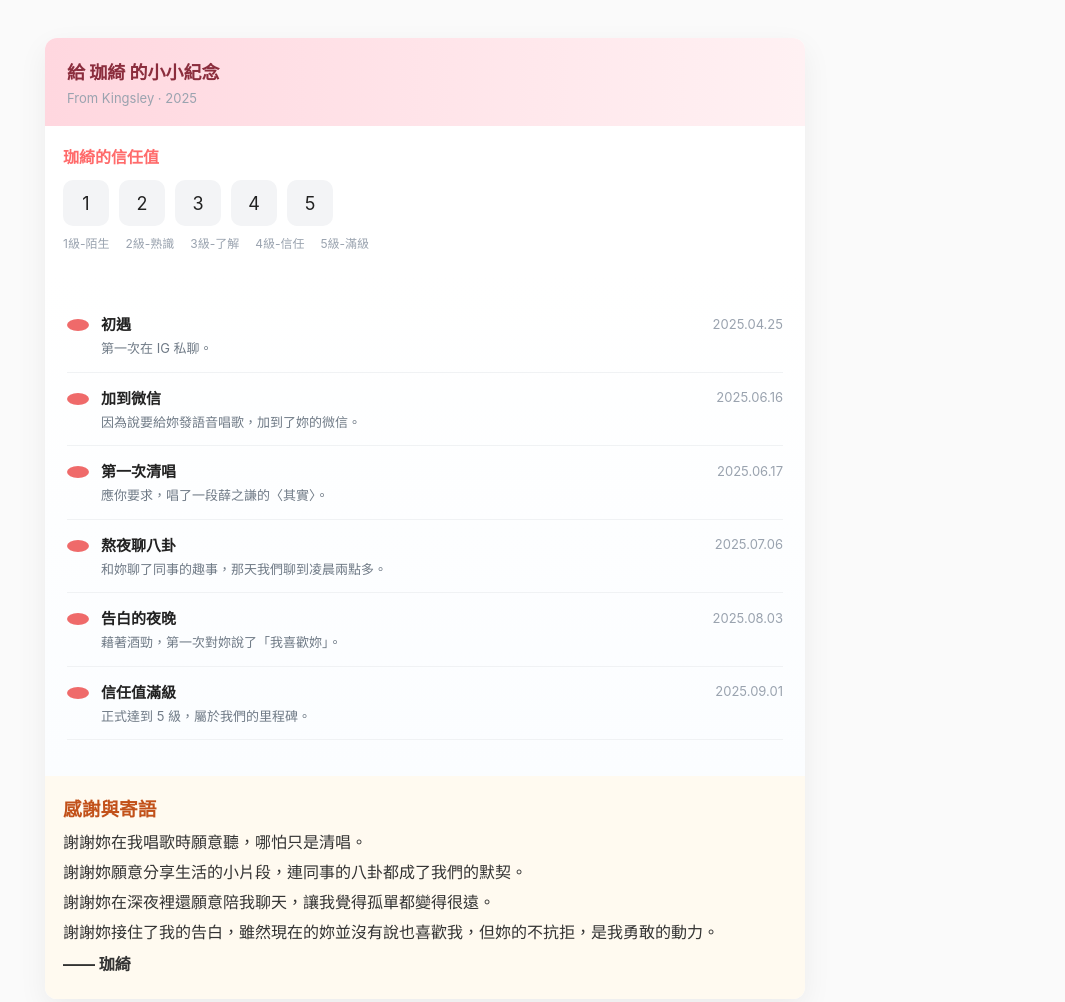
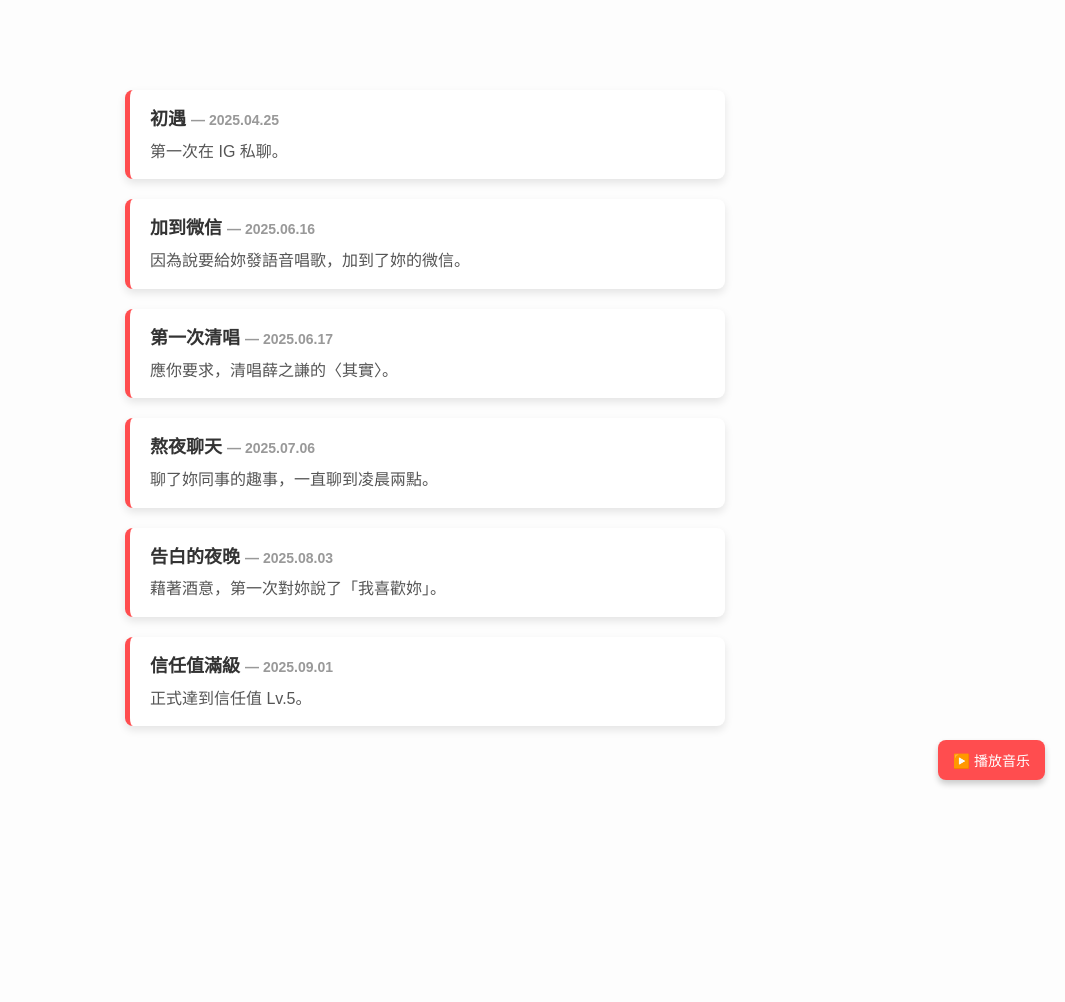
Before and after one commit to kingzz0407-art/Kk1, a plain HTML site: page index.html in a window 1280 px wide. Shown: the whole page, without its empty margins (215-1280 px from the left). After the commit the page ends 816 px from the top, so only its background shows below. Drawn offline with Linux system fonts and the light colour scheme.

Commit message:
Update index.html

```diff
--- a/index.html
+++ b/index.html
@@ -1,172 +1,114 @@
-<!doctype html>
-<html lang="zh-Hant">
+<!DOCTYPE html>
+<html lang="zh">
 <head>
-<meta charset="utf-8" />
-<meta name="viewport" content="width=device-width,initial-scale=1" />
-<title>我們的信任旅程（時間軸樣式）</title>
+  <meta charset="UTF-8">
+  <meta name="viewport" content="width=device-width, initial-scale=1.0">
+  <title>我们的故事</title>
   <style>
-  :root{
-    --bg:#fafafa;
-    --card:#ffffff;
-    --accent:#ff6b6b;
-    --muted:#9aa3af;
-    --text:#222;
-    --dot:#ef6a6a;
+    body {
+      font-family: "Microsoft YaHei", sans-serif;
+      background: #fdfdfd;
+      margin: 0;
+      padding: 0;
+      line-height: 1.6;
     }
-  html,body{height:100%;margin:0;background:var(--bg);font-family: -apple-system, BlinkMacSystemFont, "Noto Sans TC","Helvetica Neue",Arial;color:var(--text)}
-  .frame{max-width:760px;margin:20px auto;padding:18px}
-  .card{background:var(--card);border-radius:12px;box-shadow:0 10px 30px rgba(20,20,20,0.06);overflow:hidden}
-  header{padding:20px 22px;background:linear-gradient(90deg,#ffd7df,#fff1f3);color:#8b2d3d}
-  header h1{margin:0;font-size:18px}
-  header p{margin:6px 0 0;font-size:13px;color:var(--muted)}
-
-  /* 信任值（保留互動） */
-  .trust{padding:18px}
-  .trust h2{margin:0 0 12px;color:var(--accent);font-size:16px}
-  .hearts{display:flex;gap:10px;align-items:center}
-  .heart{width:46px;height:46px;border-radius:10px;display:flex;align-items:center;justify-content:center;background:#f3f4f6;cursor:pointer;transition:all .22s;font-size:18px}
-  .heart.active{background:linear-gradient(120deg,#ffd1d1,#ff8a8a);color:white;transform:scale(1.12);box-shadow:0 8px 20px rgba(255,110,110,0.15)}
-  .labels{display:flex;gap:16px;margin-top:8px;font-size:12px;color:var(--muted)}
-
-  /* timeline 模仿圖片樣式 */
-  .timeline{padding:18px 22px;background:linear-gradient(180deg,#ffffff,#fbfdff)}
-  .timeline-list{padding:12px 0 18px;max-width:720px;margin:0 auto}
-  .timeline-item{display:flex;gap:12px;align-items:flex-start;padding:14px 0;border-bottom:1px solid #f0f2f4}
-  .timeline-dot{width:12px;height:12px;border-radius:50%;background:var(--dot);flex:0 0 22px;margin-top:6px}
-  .timeline-body{flex:1}
-  .timeline-head{display:flex;align-items:center;justify-content:space-between;gap:12px}
-  .timeline-title{font-weight:700;color:#222;font-size:15px}
-  .timeline-date{font-size:13px;color:var(--muted);white-space:nowrap}
-  .timeline-desc{margin-top:6px;color:#6f7a86;font-size:13px;line-height:1.35}
-
-  /* footer / message */
-  .message{padding:18px;background:#fffaf0}
-  .message h3{margin:0 0 8px;color:#c2511a}
-  .message p{margin:6px 0;color:#333}
-
-  /* responsive smaller widths */
-  @media (max-width:420px){
-    .frame{margin:8px}
-    .timeline-item{padding:12px 0}
+    .timeline {
+      max-width: 600px;
+      margin: 50px auto;
+      padding: 20px;
+    }
+    .event {
+      margin: 20px 0;
+      padding: 15px 20px;
+      background: #fff;
+      border-left: 5px solid #ff4d4f;
+      border-radius: 8px;
+      box-shadow: 0 4px 8px rgba(0,0,0,0.1);
+    }
+    .event h3 {
+      margin: 0;
+      font-size: 18px;
+      color: #333;
+    }
+    .event span {
+      font-size: 14px;
+      color: #999;
+    }
+    .event p {
+      margin: 5px 0 0;
+      color: #555;
+    }
+    /* 音乐按钮 */
+    #music-btn {
+      position: fixed;
+      bottom: 20px;
+      right: 20px;
+      background: #ff4d4f;
+      color: white;
+      border: none;
+      padding: 10px 15px;
+      border-radius: 8px;
+      cursor: pointer;
+      font-size: 14px;
+      box-shadow: 0 4px 6px rgba(0,0,0,0.2);
+    }
+    #music-btn:hover {
+      background: #ff7875;
     }
   </style>
 </head>
 <body>
-  <div class="frame">
-    <div class="card">
-      <header>
-        <h1>給 珈綺 的小小紀念</h1>
-        <p>From Kingsley · 2025</p>
-      </header>
-
-      <!-- 信任值（保留互動） -->
-      <div class="trust">
-        <h2>珈綺的信任值</h2>
-        <div class="hearts" id="hearts">
-          <div class="heart" data-i="1">1</div>
-          <div class="heart" data-i="2">2</div>
-          <div class="heart" data-i="3">3</div>
-          <div class="heart" data-i="4">4</div>
-          <div class="heart" data-i="5">5</div>
+  <div class="timeline">
+    <div class="event">
+      <h3>初遇 <span>— 2025.04.25</span></h3>
+      <p>第一次在 IG 私聊。</p>
     </div>
-        <div class="labels"><div>1級-陌生</div><div>2級-熟識</div><div>3級-了解</div><div>4級-信任</div><div>5級-滿級</div></div>
+    <div class="event">
+      <h3>加到微信 <span>— 2025.06.16</span></h3>
+      <p>因為說要給妳發語音唱歌，加到了妳的微信。</p>
     </div>
-
-      <!-- 時間軸（樣式像你圖示） -->
-      <section class="timeline">
-        <div class="timeline-list">
-          <div class="timeline-item">
-            <div class="timeline-dot" aria-hidden></div>
-            <div class="timeline-body">
-              <div class="timeline-head">
-                <div class="timeline-title">初遇</div>
-                <div class="timeline-date">2025.04.25</div>
+    <div class="event">
+      <h3>第一次清唱 <span>— 2025.06.17</span></h3>
+      <p>應你要求，清唱薛之謙的〈其實〉。</p>
     </div>
-              <div class="timeline-desc">第一次在 IG 私聊。</div>
+    <div class="event">
+      <h3>熬夜聊天 <span>— 2025.07.06</span></h3>
+      <p>聊了妳同事的趣事，一直聊到凌晨兩點。</p>
+    </div>
+    <div class="event">
+      <h3>告白的夜晚 <span>— 2025.08.03</span></h3>
+      <p>藉著酒意，第一次對妳說了「我喜歡妳」。</p>
+    </div>
+    <div class="event">
+      <h3>信任值滿級 <span>— 2025.09.01</span></h3>
+      <p>正式達到信任值 Lv.5。</p>
     </div>
   </div>
 
-          <div class="timeline-item">
-            <div class="timeline-dot" aria-hidden></div>
-            <div class="timeline-body">
-              <div class="timeline-head">
-                <div class="timeline-title">加到微信</div>
-                <div class="timeline-date">2025.06.16</div>
-              </div>
-              <div class="timeline-desc">因為說要給妳發語音唱歌，加到了妳的微信。</div>
-            </div>
-          </div>
+  <!-- 背景音乐 -->
+  <audio id="bg-music" loop>
+    <source src="https://raw.githubusercontent.com/kingzz0407-art/Kk1/main/%E6%97%A0%E6%A0%87%E9%A2%98%E8%A7%86%E9%A2%91%E2%80%94%E2%80%94%E4%BD%BF%E7%94%A8Clipchamp%E5%88%B6%E4%BD%9C.m4a" type="audio/mpeg">
+    你的浏览器不支持播放音乐
+  </audio>
 
-          <div class="timeline-item">
-            <div class="timeline-dot" aria-hidden></div>
-            <div class="timeline-body">
-              <div class="timeline-head">
-                <div class="timeline-title">第一次清唱</div>
-                <div class="timeline-date">2025.06.17</div>
-              </div>
-              <div class="timeline-desc">應你要求，唱了一段薛之謙的〈其實〉。</div>
-            </div>
-          </div>
-
-          <div class="timeline-item">
-            <div class="timeline-dot" aria-hidden></div>
-            <div class="timeline-body">
-              <div class="timeline-head">
-                <div class="timeline-title">熬夜聊八卦</div>
-                <div class="timeline-date">2025.07.06</div>
-              </div>
-              <div class="timeline-desc">和妳聊了同事的趣事，那天我們聊到凌晨兩點多。</div>
-            </div>
-          </div>
-
-          <div class="timeline-item">
-            <div class="timeline-dot" aria-hidden></div>
-            <div class="timeline-body">
-              <div class="timeline-head">
-                <div class="timeline-title">告白的夜晚</div>
-                <div class="timeline-date">2025.08.03</div>
-              </div>
-              <div class="timeline-desc">藉著酒勁，第一次對妳說了「我喜歡妳」。</div>
-            </div>
-          </div>
-
-          <div class="timeline-item">
-            <div class="timeline-dot" aria-hidden></div>
-            <div class="timeline-body">
-              <div class="timeline-head">
-                <div class="timeline-title">信任值滿級</div>
-                <div class="timeline-date">2025.09.01</div>
-              </div>
-              <div class="timeline-desc">正式達到 5 級，屬於我們的里程碑。</div>
-            </div>
-          </div>
-        </div>
-      </section>
-
-      <!-- 感謝寄語 -->
-      <div class="message">
-        <h3>感謝與寄語</h3>
-        <p>謝謝妳在我唱歌時願意聽，哪怕只是清唱。</p>
-        <p>謝謝妳願意分享生活的小片段，連同事的八卦都成了我們的默契。</p>
-        <p>謝謝妳在深夜裡還願意陪我聊天，讓我覺得孤單都變得很遠。</p>
-        <p>謝謝妳接住了我的告白，雖然現在的妳並沒有說也喜歡我，但妳的不抗拒，是我勇敢的動力。</p>
-        <p style="margin-top:8px;font-weight:700">—— 珈綺</p>
-      </div>
-
-    </div>
-  </div>
+  <button id="music-btn">▶️ 播放音乐</button>
 
   <script>
-  // Heart interaction (click to set level)
-  document.querySelectorAll('.heart').forEach(h=>{
-    h.addEventListener('click', ()=>{
-      const i = Number(h.dataset.i);
-      document.querySelectorAll('.heart').forEach(x=>{
-        const idx = Number(x.dataset.i);
-        if(idx <= i){ x.classList.add('active'); x.textContent='❤'; }
-        else{ x.classList.remove('active'); x.textContent=''+idx; }
-      });
-    });
+    const music = document.getElementById("bg-music");
+    const btn = document.getElementById("music-btn");
+
+    let playing = false;
+
+    btn.addEventListener("click", () => {
+      if (!playing) {
+        music.play();
+        btn.textContent = "⏸ 暂停音乐";
+        playing = true;
+      } else {
+        music.pause();
+        btn.textContent = "▶️ 播放音乐";
+        playing = false;
+      }
     });
   </script>
 </body>
```
Lines whose indentation alone changed are shown as unchanged.
